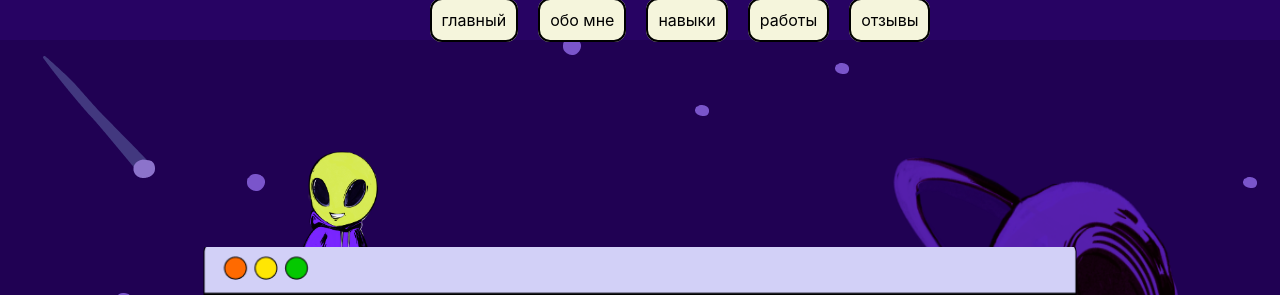
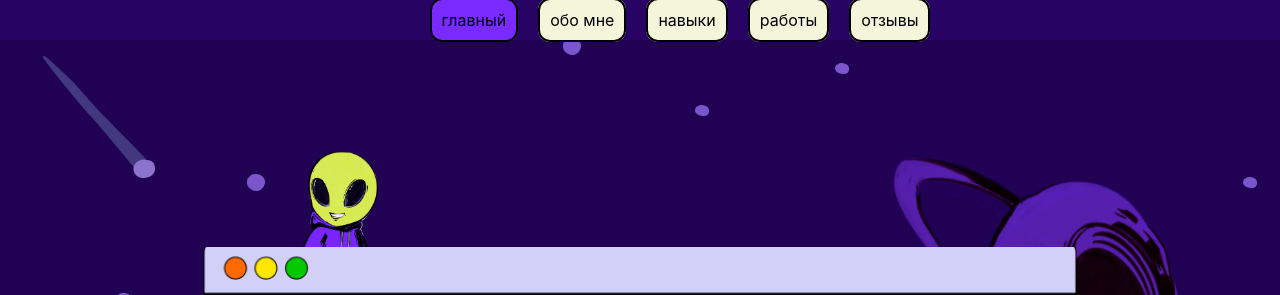
Before and after one commit to Ado3ven245/figma, a plain HTML site: page html.html in a window 1280 px wide. Shown: the top 295 px of the page. Drawn offline with Linux system fonts and the light colour scheme.

Commit message:
aaaaaaaaaa

```diff
--- a/css.css
+++ b/css.css
@@ -17,6 +17,9 @@
 *{
     margin: 0;
     font-family: "Inter", sans-serif;
+}
+html{
+    scroll-behavior: smooth;
 }
 a{
     color:inherit ;
@@ -390,5 +393,5 @@ footer a{
     padding-right: 20px;
 }
 .active{
-    background-color: #200153;
+    background-color: #792AFF;
 }
--- a/html.html
+++ b/html.html
@@ -8,11 +8,11 @@
 </head>
     <body>
             <menu class="menu">
-                <li class="li"><a href="#haupt">главный</a ></li>
-                <li class="li"><a href="#about">обо мне</a ></li>
-                <li class="li"><a href="#skills">навыки</a ></li>
-                <li class="li"><a href="#works">работы</a ></li>
-                <li class="li"><a href="#comments">отзывы</a ></li>
+                <li class="li"><a  class="aa a1" href="#haupt">главный</a ></li>
+                <li class="li "><a class="aa a2" href="#about">обо мне</a ></li>
+                <li class="li"><a  class="aa a3" href="#skills">навыки</a ></li>
+                <li class="li"><a  class="aa a4" href="#works">работы</a ></li>
+                <li class="li"><a  class="aa a5" href="#comments">отзывы</a ></li>
             </menu>
         <section id="haupt">
            <div class="muving-planet">
--- a/js.js
+++ b/js.js
@@ -5,9 +5,39 @@ menu.addEventListener("click",function(event){
     let clickTarget = event.target;
     console.log(clickTarget);
     let activeBtn = document.querySelector(".active");
-    if(clickTarget.classList.contains(".menu")){
+    if(clickTarget.classList.contains("aa")){
         clickTarget.classList.add("active");
         activeBtn.classList.remove("active")
 
     }
 });
+
+let classLink = ".a1" ;
+
+window.onscroll = function(){
+
+    let h =document.documentElement.clientHeight;
+      console.log(h)
+
+    if(window.scrollY >= h*4 ){
+        classLink = ".a5";
+    }
+    else if(window.scrollY >= h*3){
+        classLink = ".a4";
+    }
+    else if(window.scrollY >= h*2){
+        classLink = ".a3";
+    }
+    else if(window.scrollY >= h){
+        classLink = ".a2";
+    }
+    else{
+        classLink = ".a1";
+    }
+    let activeBtn = this.document.querySelector(".active");
+    let newActiveBtn = document.querySelector(classLink);
+    if(!newActiveBtn.classList.contains("active")){
+        newActiveBtn.classList.add("active");
+        activeBtn.classList.remove("active")
+    };
+}
```
